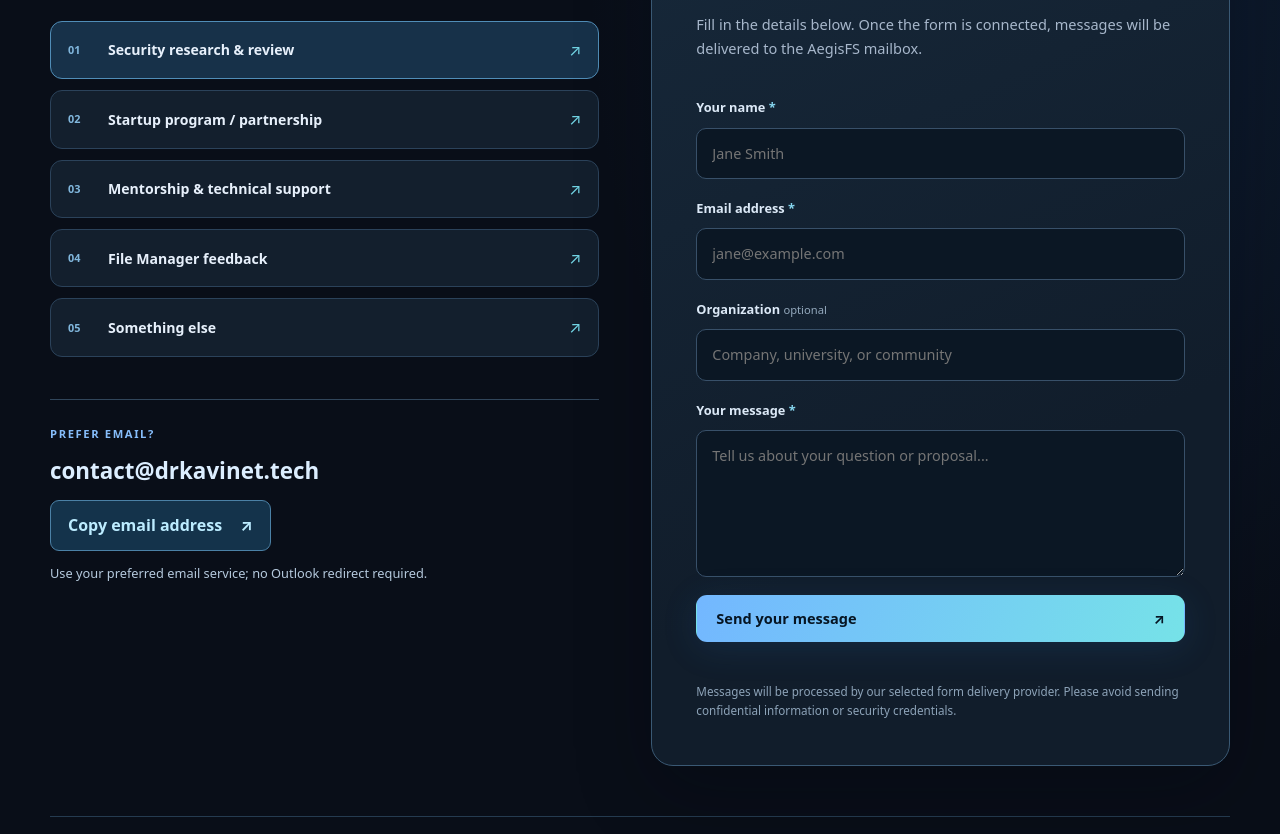
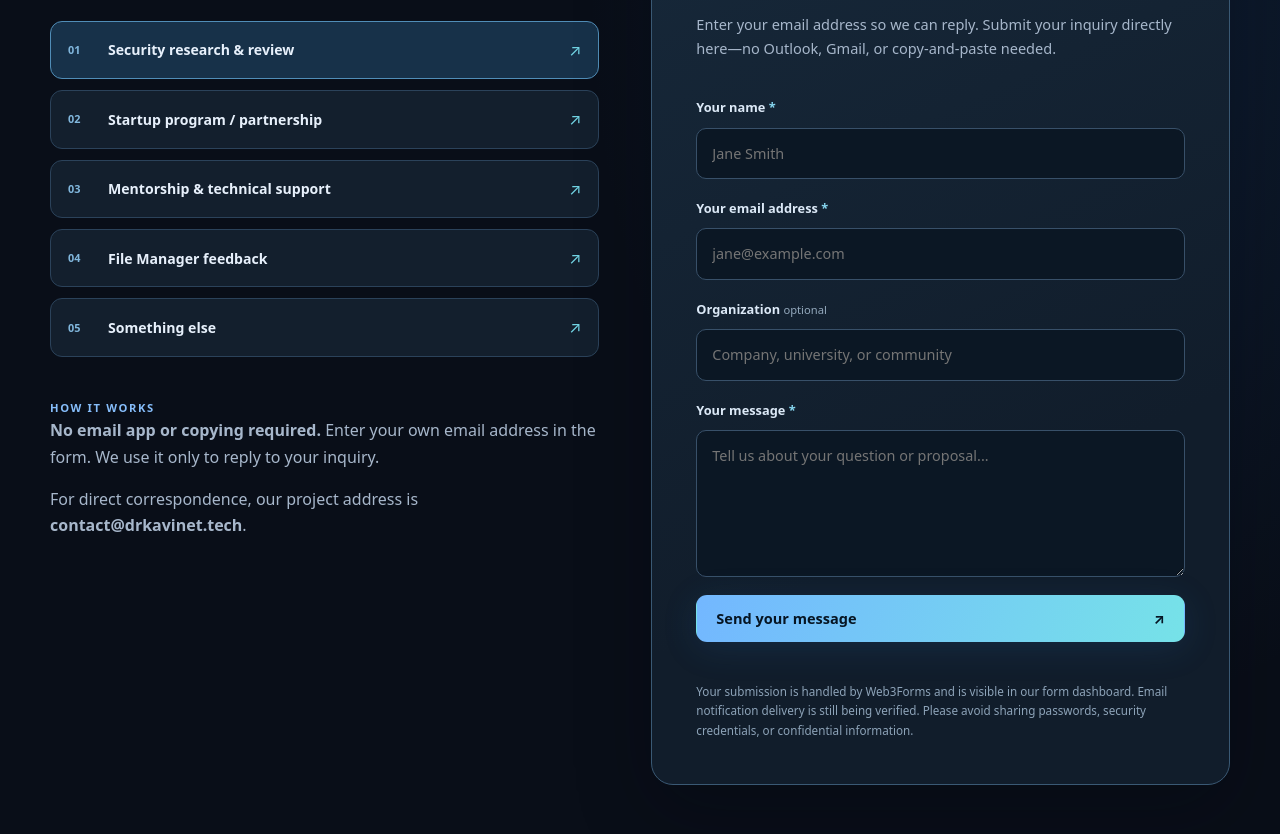
Before and after one commit to kavidev33/AegisFS, a plain HTML site: page contact.html in a window 1280 px wide. Shown: the part 618-1452 px from the top of the page. Drawn offline with Linux system fonts and the light colour scheme.

Commit message:
Add files via upload

```diff
--- a/contact.html
+++ b/contact.html
@@ -27,17 +27,16 @@
         <label class="topic-choice"><input type="radio" name="inquiry-topic" value="File Manager feedback"><span class="topic-num">04</span><span>File Manager feedback</span><span aria-hidden="true">↗</span></label>
         <label class="topic-choice"><input type="radio" name="inquiry-topic" value="Other inquiry"><span class="topic-num">05</span><span>Something else</span><span aria-hidden="true">↗</span></label>
       </fieldset>
-      <div class="direct-contact">
-        <div class="overline">PREFER EMAIL?</div>
-        <p id="project-email" class="contact-address">contact@drkavinet.tech</p>
-        <button type="button" class="contact-copy" id="copy-project-email">Copy email address <span aria-hidden="true">↗</span></button>
-        <p id="copy-status" class="contact-feedback" role="status" aria-live="polite">Use your preferred email service; no Outlook redirect required.</p>
+      <div class="contact-help-note">
+        <div class="overline">HOW IT WORKS</div>
+        <p><strong>No email app or copying required.</strong> Enter your own email address in the form. We use it only to reply to your inquiry.</p>
+        <p class="contact-secondary">For direct correspondence, our project address is <strong>contact@drkavinet.tech</strong>.</p>
       </div>
     </div>
     <div class="contact-form-card">
       <div class="form-topline"><span>MESSAGE THE PROJECT</span><span class="form-live-dot" aria-hidden="true"></span></div>
       <h2>Tell us what<br>you have in mind.</h2>
-      <p>Fill in the details below. Once the form is connected, messages will be delivered to the AegisFS mailbox.</p>
+      <p>Enter your email address so we can reply. Submit your inquiry directly here—no Outlook, Gmail, or copy-and-paste needed.</p>
       <form id="aegis-contact-form" novalidate>
         <input type="hidden" name="access_key" value="b4026219-2996-4d77-a252-c07667c9acc2">
         <input type="hidden" name="subject" value="AegisFS website inquiry">
@@ -46,21 +45,21 @@
         <input type="checkbox" name="botcheck" tabindex="-1" class="form-honeypot" aria-hidden="true">
         <label for="contact-name">Your name <span class="required">*</span></label>
         <input id="contact-name" name="name" type="text" autocomplete="name" maxlength="100" placeholder="Jane Smith" required>
-        <label for="contact-email">Email address <span class="required">*</span></label>
+        <label for="contact-email">Your email address <span class="required">*</span></label>
         <input id="contact-email" name="email" type="email" autocomplete="email" maxlength="160" placeholder="jane@example.com" required>
         <label for="contact-organization">Organization <span class="optional">optional</span></label>
         <input id="contact-organization" name="organization" type="text" maxlength="140" placeholder="Company, university, or community">
         <label for="contact-message">Your message <span class="required">*</span></label>
         <textarea id="contact-message" name="message" rows="5" minlength="10" maxlength="4000" placeholder="Tell us about your question or proposal..." required></textarea>
-        <p id="form-setup-note" class="form-setup-note">Online message submission is being configured. Until then, please use the email copy option on the left.</p>
+        <p id="form-setup-note" class="form-setup-note" hidden>Online message submission is temporarily unavailable. You can contact us at contact@drkavinet.tech.</p>
         <button class="btn btn-primary form-submit" type="submit" disabled>Send your message <span aria-hidden="true">↗</span></button>
         <p id="form-feedback" class="form-feedback" role="status" aria-live="polite"></p>
-        <p class="form-privacy">Messages will be processed by our selected form delivery provider. Please avoid sending confidential information or security credentials.</p>
+        <p class="form-privacy">Your submission is handled by Web3Forms and is visible in our form dashboard. Email notification delivery is still being verified. Please avoid sharing passwords, security credentials, or confidential information.</p>
       </form>
     </div>
   </div>
   <div class="contact-lower"><span>Independent research initiative · Windows / Rust security engineering</span><a href="https://github.com/kavidev33" target="_blank" rel="noopener noreferrer">Explore GitHub ↗</a></div>
 </div></section>
 </main><footer class="site-footer"><div class="container footer-upper"><div><div class="footer-brand"><svg aria-hidden="true" width="19" height="19" viewBox="0 0 24 24" fill="none" stroke="currentColor" stroke-width="1.7" stroke-linecap="round" stroke-linejoin="round"><path d="M12 22s8-4 8-10V5l-8-3-8 3v7c0 6 8 10 8 10Z"/><path d="m9 12 2 2 4-4"/></svg> AegisFS</div><p>Independent systems engineering. Building thoughtful Windows file experiences and researching trustworthy filesystem security.</p></div>
-    <div class="footer-links"><div><strong>Explore</strong><a href="file-manager.html">File Manager story</a><a href="architecture.html">Security architecture</a><a href="progress.html">Development status</a></div><div><strong>Connect</strong><a href="https://github.com/kavidev33" target="_blank" rel="noopener noreferrer">GitHub profile</a><a href="contact.html">Email the project</a></div></div></div>
+    <div class="footer-links"><div><strong>Explore</strong><a href="file-manager.html">File Manager story</a><a href="architecture.html">Security architecture</a><a href="progress.html">Development status</a></div><div><strong>Connect</strong><a href="https://github.com/kavidev33" target="_blank" rel="noopener noreferrer">GitHub profile</a><a href="contact.html">Contact the project</a></div></div></div>
     <div class="container footer-bottom"><span>© <span id="year">2026</span> AegisFS. An independent R&amp;D initiative.</span><span>Research stage · No production security certification claimed.</span></div></footer></body></html>
```
